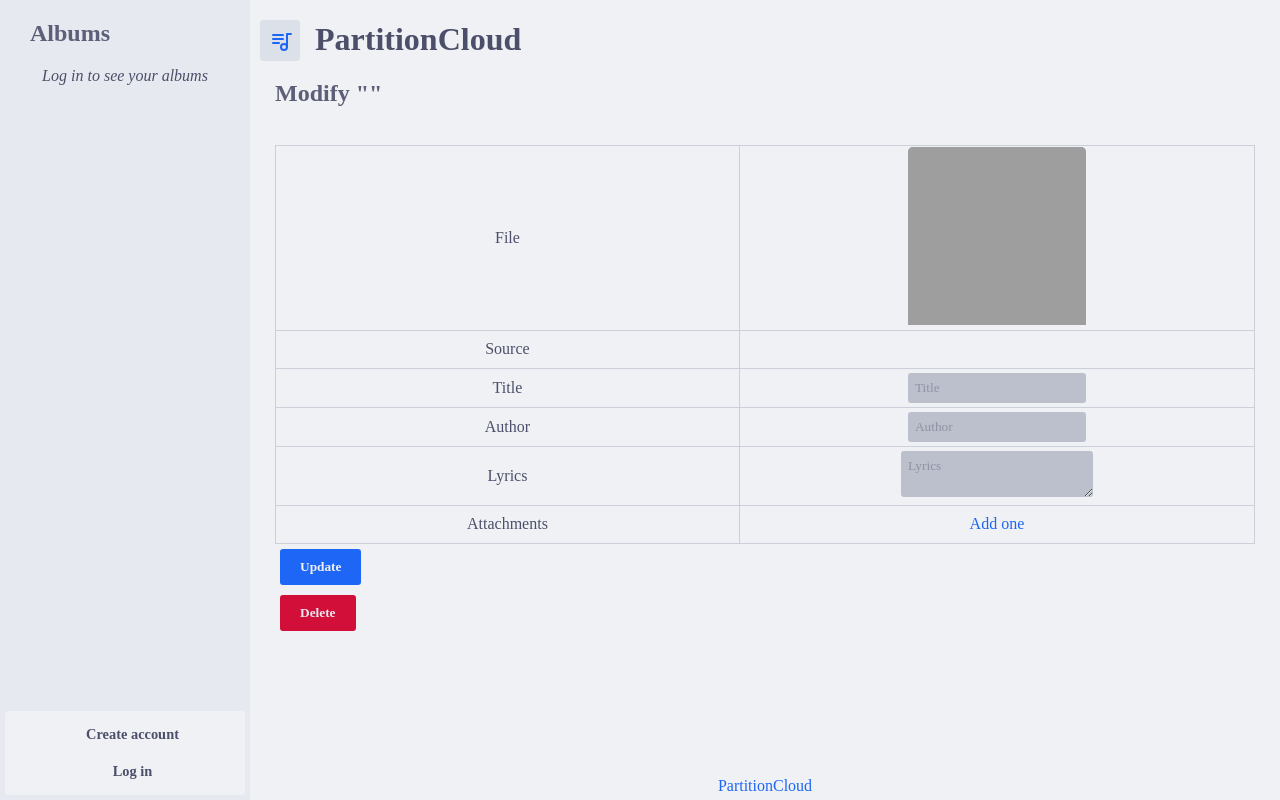
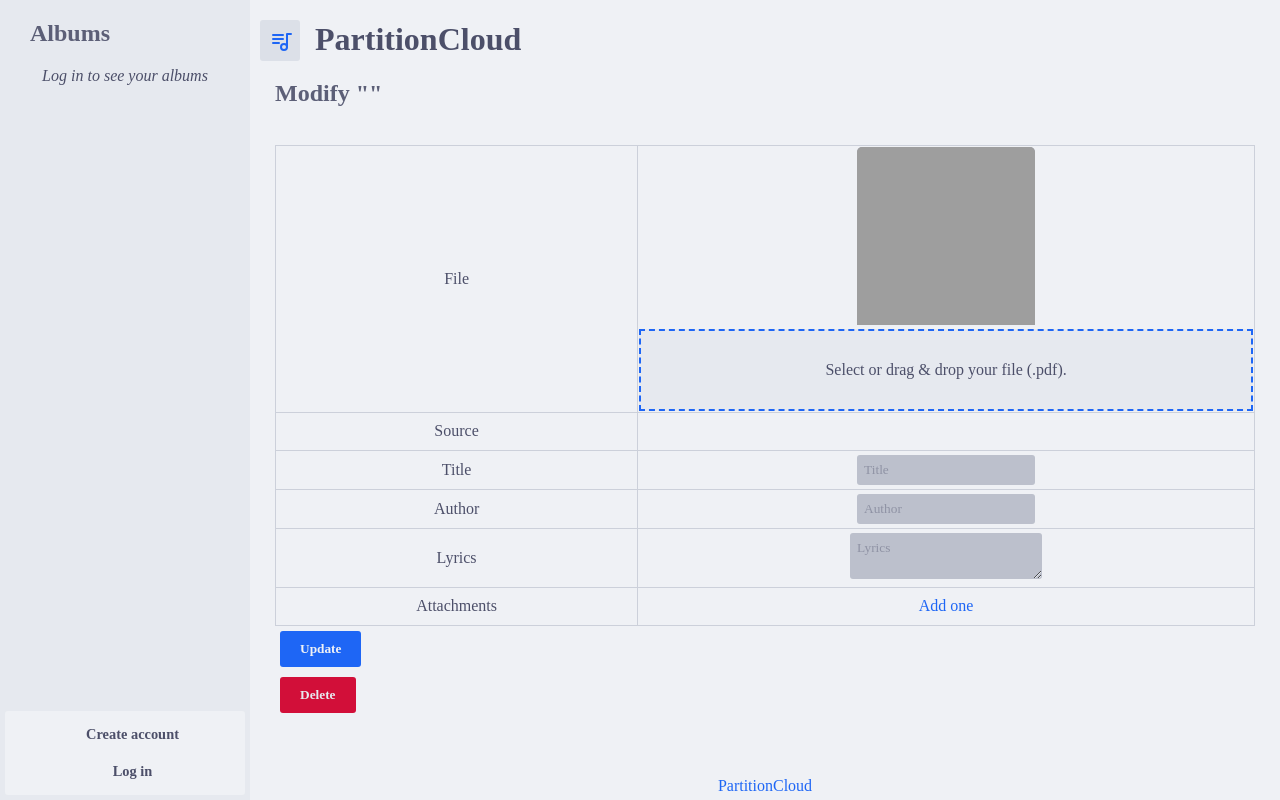
Before and after one commit to partitioncloud/partitioncloud-server, a Flask app: template partitioncloud/templates/partition/edit.html in a window 1280 px wide. Run offline with Flask 3, Linux system fonts and the light colour scheme; the template is opened without the code that fills it, so the values that code supplies are empty; parts of the project's set-up code (start-up, migrations or seed data) failed here and were passed over; some libraries are stand-ins or nearby versions; grey boxes are pictures that could not be loaded.

Commit message:
Generalization of drag & drop for attachments

```diff
--- a/partitioncloud/static/style/style.css
+++ b/partitioncloud/static/style/style.css
@@ -734,7 +734,7 @@
     cursor: pointer;
 }
 
-.file-area .file-dummy {
+.file-area .inner-file-area {
     padding: 30px;
     background: var(--color-mantle);
     border: 2px dashed var(--color-red);
@@ -742,20 +742,32 @@
     transition: background 0.3s ease-in-out;
 }
 
-.file-area .file-dummy .success {
+.file-area .inner-file-area .success {
     display: none;
 }
 
-.file-area:hover > .file-dummy {
+.file-area:hover > .inner-file-area {
     background: var(--color-surface0);
 }
 
-.file-area input[type=file]:valid + .file-dummy {
+.file-area input[type=file]:valid + .inner-file-area {
     border-color: var(--color-green);
 }
-.file-area input[type=file]:valid + .file-dummy .success {
+.file-area input[type=file]:not(:required) + .inner-file-area {
+    border-color: var(--color-blue);
+}
+
+.file-area input[type=file]:valid + .inner-file-area .success {
     display: inline-block;
 }
-.file-area input[type=file]:valid + .file-dummy .default {
+.file-area input[type=file]:valid + .inner-file-area .default {
     display: none;
 }
+
+.file-area input[type=file]:not(:required) + .inner-file-area .success {
+    display: none;
+}
+
+.file-area input[type=file]:not(:required) + .inner-file-area .default {
+    display: inline-block;
+}
--- a/partitioncloud/templates/components/add_partition.html
+++ b/partitioncloud/templates/components/add_partition.html
@@ -7,7 +7,11 @@
   {% if partition_uuid %}
     <input name="partition-uuid" value="{{ partition_uuid }}" type="hidden">
   {% else %}
-    {% include 'components/input_file.html' %}
+    {% block input_file %}
+      {% set required=true %}
+      {% set filetype=".pdf" %}
+      {% include 'components/input_file.html' %}
+    {% endblock %}
   {% endif %}
   <input type="submit" value="{{ _('Add') }}" />
 </form>
--- a/partitioncloud/templates/components/input_file.html
+++ b/partitioncloud/templates/components/input_file.html
@@ -1,7 +1,7 @@
 <div class="file-area">
-  <input name="file" type="file" accept=".pdf" required="">
-  <div class="file-dummy">
+  <input name="file" type="file" accept="{{ filetype }}" {% if required %}required=""{% endif %}>
+  <div class="inner-file-area">
     <div class="success">{{ _("Your file is selected.") }}</div>
-    <div class="default">{{ _("Select or drag & drop your file (pdf).") }}</div>
+    <div class="default">{{ _("Select or drag & drop your file") }} ({{ filetype }}).</div>
   </div>
 </div>
--- a/partitioncloud/templates/partition/edit.html
+++ b/partitioncloud/templates/partition/edit.html
@@ -13,7 +13,13 @@
         <td>{{ _("File") }}</td>
         <td><a href="/partition/{{ partition.uuid }}">
           <img class="partition-thumbnail" src="/thumbnails/{{ partition.uuid }}.jpg" loading="lazy">
-        </a></td>
+        </a><br/>
+        {% block input_file %}
+          {% set required=false %}
+          {% set filetype=".pdf" %}
+          {% include 'components/input_file.html' %}
+        {% endblock %}
+        </td>
       </tr>
       {% if partition.source != "unknown" and partition.source != "upload" %}
         <tr>
```
Also changed, not shown: partitioncloud/modules/classes/partition.py (+10 -0 lines), partitioncloud/modules/partition.py (+12 -0 lines), partitioncloud/templates/partition/attachments.html (+6 -2 lines), partitioncloud/templates/partition/details.html (+7 -1 lines), partitioncloud/translations/en/LC_MESSAGES/messages.po, partitioncloud/translations/fr/LC_MESSAGES/messages.po.
